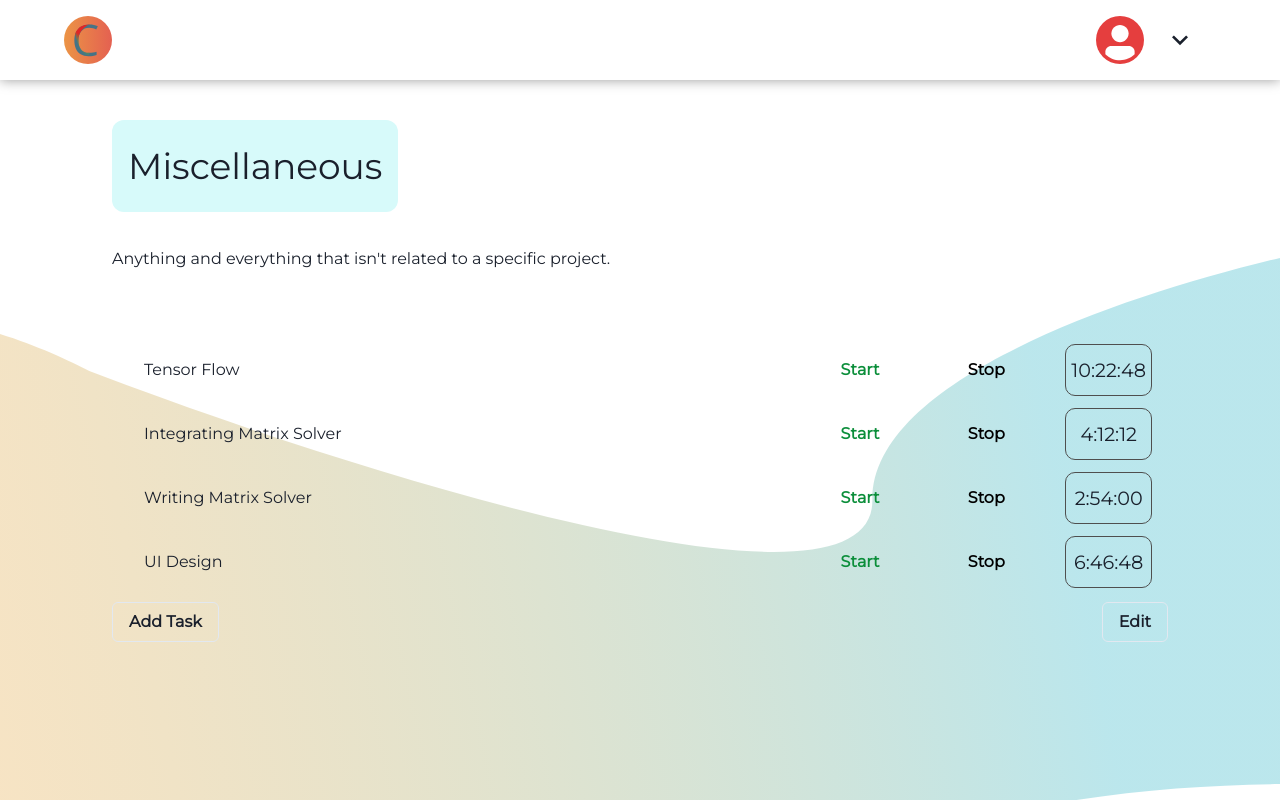
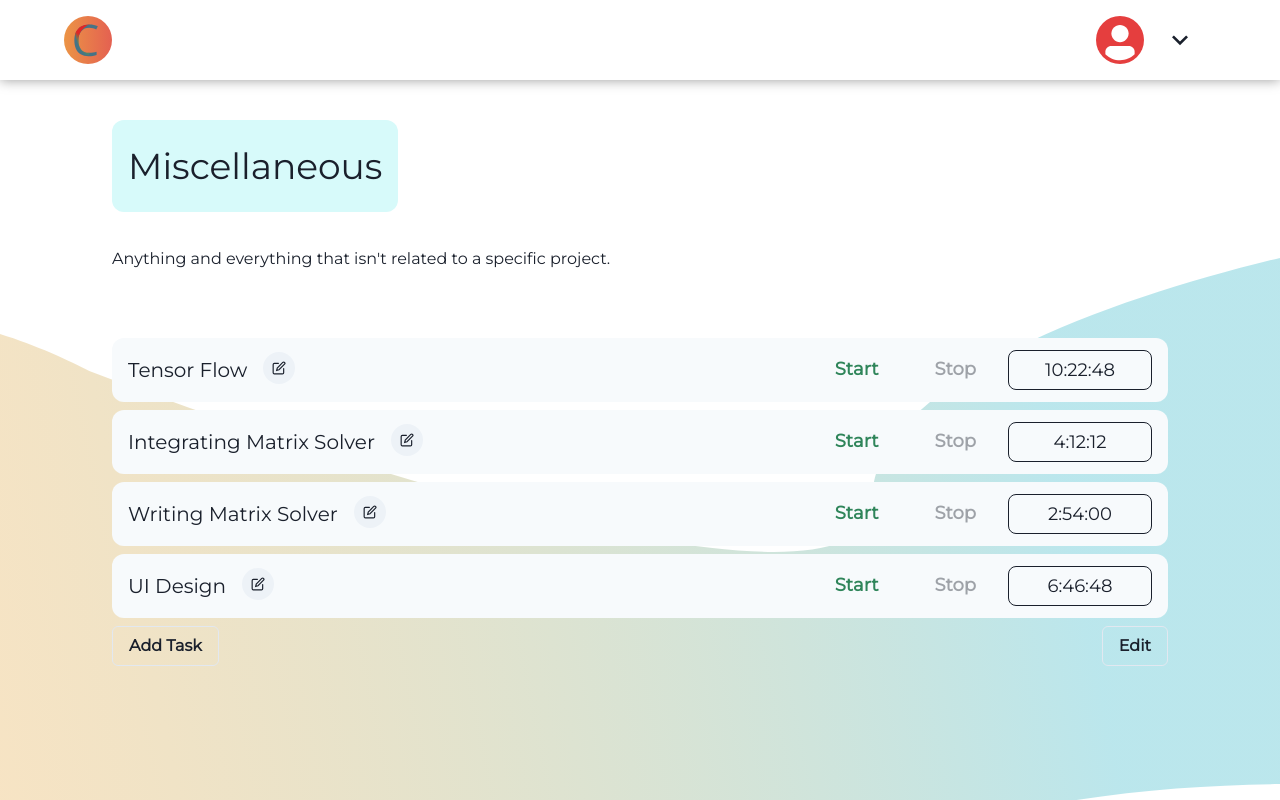
Before and after one commit to jermainejanszen/carta, a Next.js app: page /projects/abcd in a window 1280 px wide. Built offline with nearby package versions, Linux system fonts and the light colour scheme.

Commit message:
implemented chakra in each task item

```diff
--- a/components/TaskItem.tsx
+++ b/components/TaskItem.tsx
@@ -1,6 +1,18 @@
 import { useState, useRef, useEffect } from 'react';
-import Button from './Button';
-import styles from '../styles/components/TaskItem.module.scss';
+import {
+  Text,
+  Flex,
+  Box,
+  HStack,
+  useColorModeValue,
+  Editable,
+  EditablePreview,
+  EditableInput,
+  useEditableControls,
+  Button,
+  ButtonGroup,
+  IconButton } from '@chakra-ui/react';
+import { CheckIcon, CloseIcon, EditIcon } from '@chakra-ui/icons';
 
 interface Props {
   name: string,
@@ -20,13 +32,6 @@ const TaskItem = (props: Props) => {
   const [isCounting, setIsCounting] = useState(false);
   const [name, setName] = useState(props.name);
   const [time, setTime] = useState(props.time);
-
-  // Focuses on the name input field when edit mode is entered
-  useEffect(() => {
-    if (editMode && nameInput.current) {
-      nameInput.current.focus();
-    }
-  }, [editMode])
 
   useEffect(() => {
     return () => {
@@ -86,38 +91,93 @@ const TaskItem = (props: Props) => {
     }
   }
 
+  const EditableControls = () => {
+    const {
+      isEditing,
+      getSubmitButtonProps,
+      getCancelButtonProps,
+      getEditButtonProps,
+    } = useEditableControls()
+
+    return isEditing ? (
+      <ButtonGroup justifyContent="center" size="sm">
+        <IconButton
+          aria-label="done"
+          borderRadius="full"
+          icon={<CheckIcon />}
+          {...getSubmitButtonProps()} />
+        <IconButton
+          aria-label="cancel"
+          borderRadius="full"
+          icon={<CloseIcon />}
+          {...getCancelButtonProps()} />
+      </ButtonGroup>
+    ) : (
+      <Flex justifyContent="center">
+        <IconButton
+          aria-label="edit"
+          size="sm"
+          borderRadius="full"
+          icon={<EditIcon />}
+          {...getEditButtonProps()} />
+      </Flex>
+    )
+  }
+
+  const bg = useColorModeValue("gray.50", "gray.900");
+
   return (
-    <div className={styles.container}>
-      <div className={styles.taskName}>
-        {!editMode ?
-          <h3>{name}</h3> :
-          <input
-            ref={nameInput}
-            type="text"
-            value={name}
-            onChange={handleNameChange}
-            onKeyUp={handleNameKeyUp} />}
-        <img
-          src={editMode ? "/icons/checkmark.svg" : "/icons/edit.svg"}
-          alt="edit"
-          onClick={handleEditClick} />
-      </div>
-      <div className={styles.taskTime}>
+    <Flex
+      width="100%"
+      minHeight="4rem"
+      justifyContent="space-between"
+      alignItems="center"
+      px="4"
+      bg={bg}
+      borderRadius="xl" >
+        <Box>
+          <Editable
+            defaultValue={name}
+            fontSize="xl"
+            isPreviewFocusable={false}
+            display="flex" >
+              <EditablePreview me="4" />
+              <EditableInput me="4" />
+              <EditableControls />
+          </Editable>
+        </Box>
+        <HStack>
+          <ButtonGroup size="lg">
             <Button
-          palette={!isCounting ? "success" : ""}
+              colorScheme={!isCounting ? "green" : ""}
+              disabled={isCounting}
               variant="ghost"
               onClick={handleTimeStartClick} >
                 Start
             </Button>
             <Button
-          palette={isCounting ? "primary" : ""}
+              colorScheme={isCounting ? "red" : ""}
+              disabled={!isCounting}
               variant="ghost"
               onClick={handleTimeStopClick} >
                 Stop
             </Button>
-        <p className={styles.time}>{secondsToHours(time)}</p>
-      </div>
-    </div>
+          </ButtonGroup>
+          <Flex
+            w="9rem"
+            h="2.5rem"
+            border="1px solid"
+            borderRadius="lg"
+            alignItems="center" >
+            <Text
+              fontSize="lg"
+              w="100%"
+              textAlign="center" >
+                {secondsToHours(time)}
+            </Text>
+          </Flex>
+        </HStack>
+    </Flex>
   )
 }
 
--- a/pages/projects/[id].tsx
+++ b/pages/projects/[id].tsx
@@ -20,8 +20,6 @@ import {
 import { DeleteIcon } from '@chakra-ui/icons';
 import ProjectsNavBar from '../../widgets/ProjectsNavBar';
 import TaskItem from '../../components/TaskItem';
-
-import styles from '../../styles/Project.module.scss';
 
 interface Props {
 
@@ -108,7 +106,6 @@ const Project = (props: Props) => {
   }
 
   const titleBg = useColorModeValue("#D7FAFA", "gray.900");
-  const taskBg = useColorModeValue("white", "gray.900");
 
   return (
     <VStack
@@ -147,7 +144,7 @@ const Project = (props: Props) => {
             </Grid>
 
             <VStack w="100%">
-              <List spacing="0" w="100%">
+              <List spacing="2" w="100%">
                 {tasks.length === 0 && <Text fontSize="2xl">No Tasks</Text>}
                 {tasks.map((value, index) => {
                   return (
@@ -161,10 +158,11 @@ const Project = (props: Props) => {
                         editName={handleEditTaskName}
                         editTime={handleEditTaskTime}
                         setIsCounting={setIsCounting} />
-                        <Collapse in={isOpen} >
+                        <Collapse in={isOpen} animateOpacity >
                           <IconButton
                             aria-label="delete"
                             borderRadius="lg"
+                            ms="4"
                             onClick={(e) => handleDeleteItemClick(index)}>
                               <DeleteIcon />
                           </IconButton>
```
Lines whose indentation alone changed are shown as unchanged.
